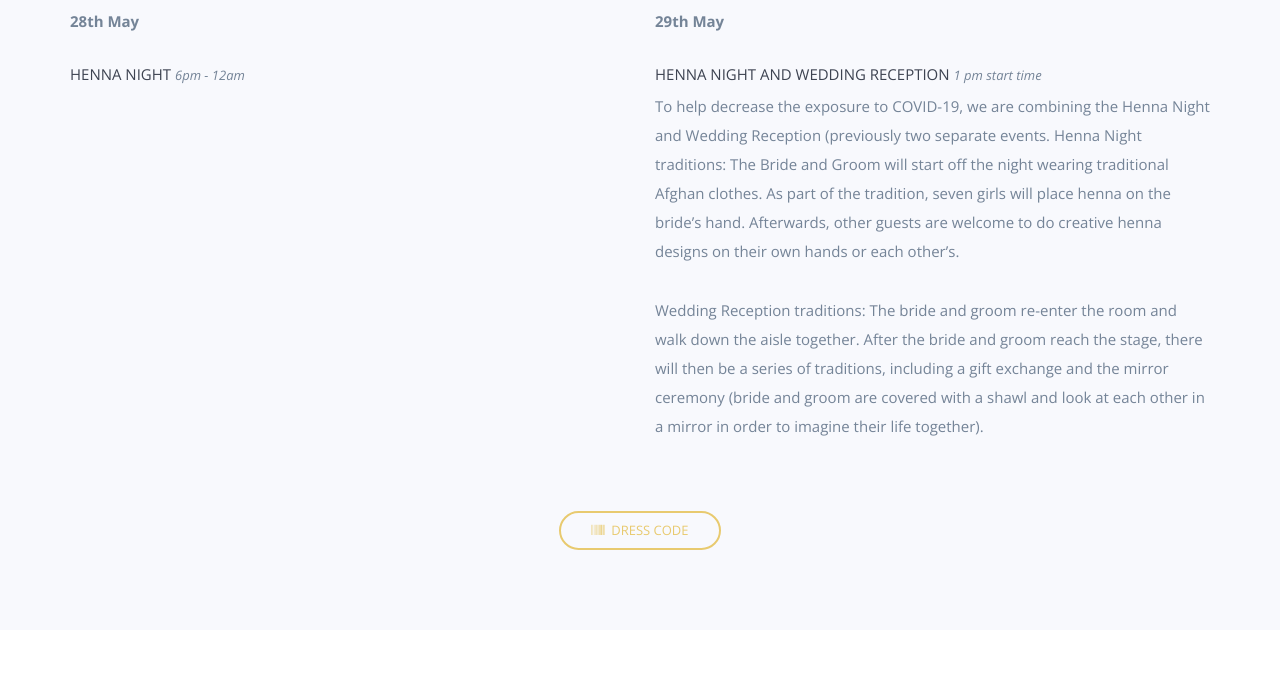
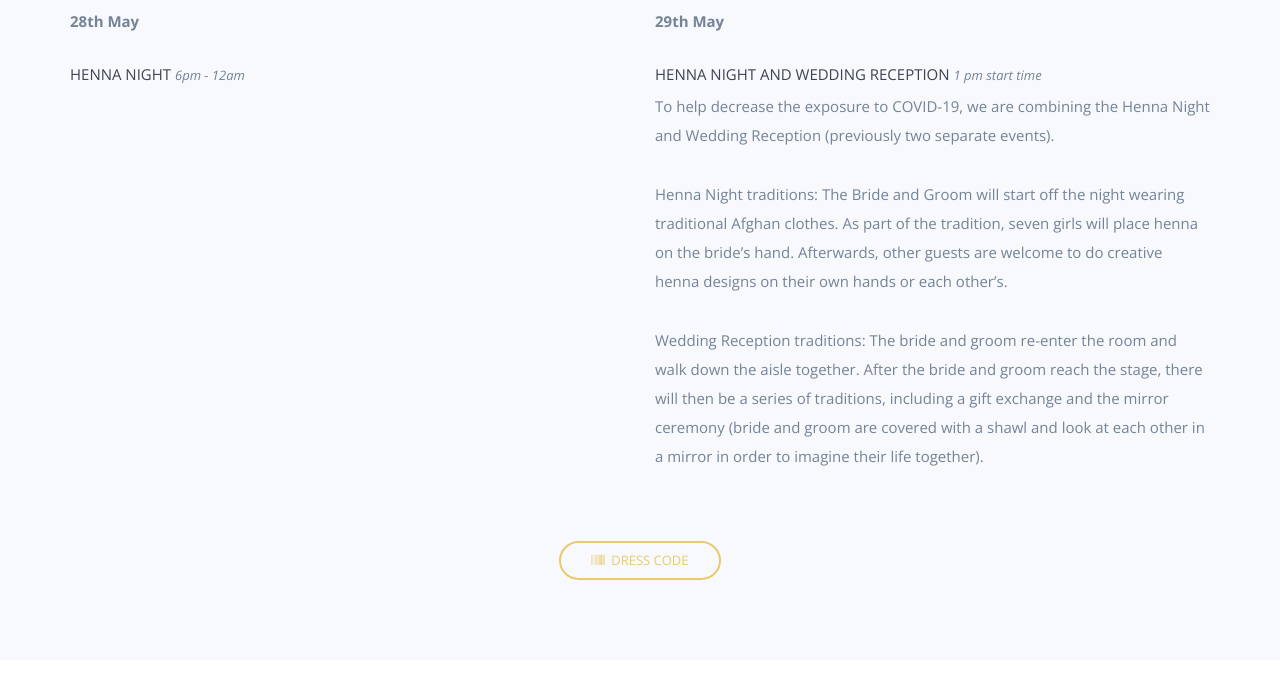
Before and after one commit to aaronjengel/aaronjengel.github.io, a website: page index.html in a window 1280 px wide. Shown: the part 2200-2887 px from the top of the page. Drawn offline with nearby package versions, Linux system fonts and the light colour scheme; some packages are replaced by stand-ins of ours; a script that the page names is missing; files whose address does not match are found by name.

Commit message:
new paragraph wedding reception

```diff
--- a/index.html
+++ b/index.html
@@ -149,7 +149,9 @@
                 </div>
                 <div class="wp6">
                     <h5>Henna Night and Wedding Reception <span class="time">1 PM start time</span></h5>
-                    <p>To help decrease the exposure to COVID-19, we are combining the Henna Night and Wedding Reception (previously two separate events.
+                    <p>To help decrease the exposure to COVID-19, we are combining the Henna Night and Wedding Reception (previously two separate events).
+                    </p>
+                    <p>
                       Henna Night traditions: The Bride and Groom will start off the night wearing traditional Afghan clothes. As part of the tradition, seven girls will place henna on the bride’s hand.
                        Afterwards, other guests are welcome to do creative henna designs on their own hands or each other’s.
                     </p>
```
